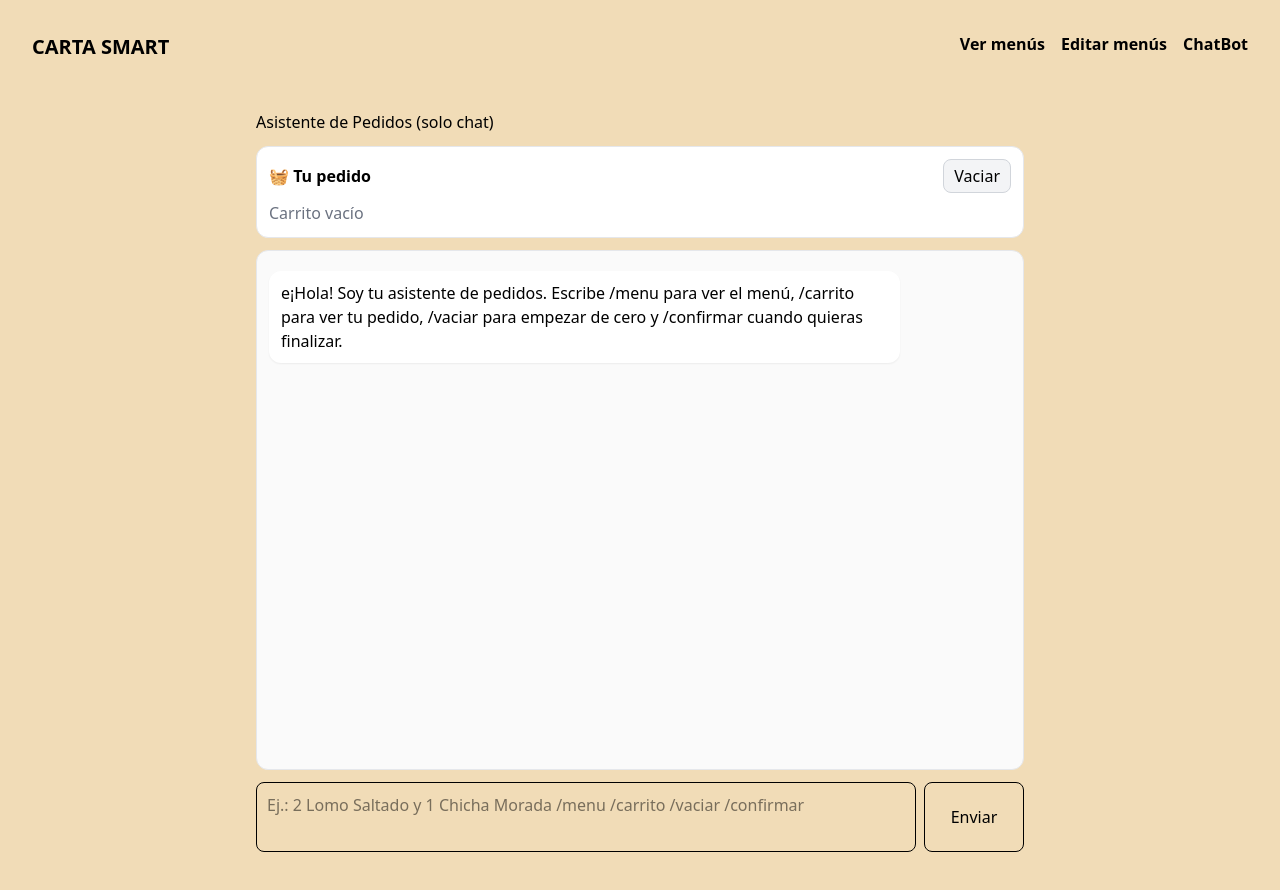
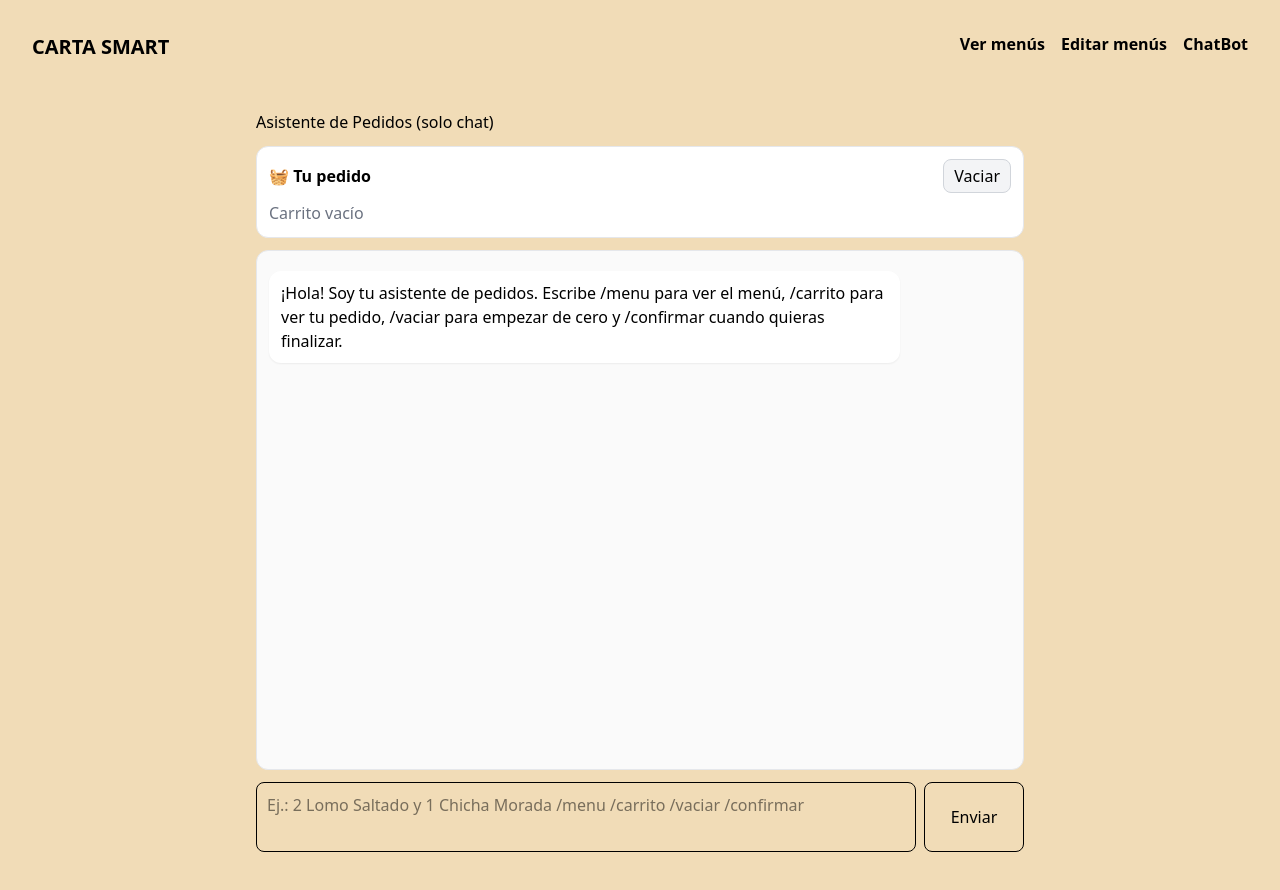
Before and after one commit to MolinoRest/front-carta-smart, a Next.js app: page /chat-bot in a window 1280 px wide. Shown: the top 890 px of the page. Built offline with nearby package versions, Linux system fonts and the light colour scheme.

Commit message:
refactor: removing e

```diff
--- a/src/views/chatBotView/index.tsx
+++ b/src/views/chatBotView/index.tsx
@@ -139,14 +139,14 @@ export default function ChatBotView() {
       return Array.isArray(p) ? p : [p];
     };
 
-    try { return toArr(raw.trim()); } catch {}
-    try { return toArr(norm(raw.trim())); } catch {}
+    try { return toArr(raw.trim()); } catch { }
+    try { return toArr(norm(raw.trim())); } catch { }
 
     const out: Action[] = [];
     for (const line of raw.split(/\r?\n/)) {
       const l = line.trim(); if (!l) continue;
-      try { out.push(...toArr(l)); continue; } catch {}
-      try { out.push(...toArr(norm(l))); } catch {}
+      try { out.push(...toArr(l)); continue; } catch { }
+      try { out.push(...toArr(norm(l))); } catch { }
     }
     return out;
   }
@@ -219,13 +219,13 @@ export default function ChatBotView() {
         const p = JSON.parse(x);
         return Array.isArray(p) ? p : [p];
       };
-      try { return tryParse(s); } catch {}
-      try { return tryParse(normalize(s)); } catch {}
+      try { return tryParse(s); } catch { }
+      try { return tryParse(normalize(s)); } catch { }
       const out: any[] = [];
       for (const line of s.split(/\r?\n/)) {
         const l = line.trim(); if (!l) continue;
-        try { out.push(JSON.parse(l)); continue; } catch {}
-        try { out.push(JSON.parse(normalize(l))); } catch {}
+        try { out.push(JSON.parse(l)); continue; } catch { }
+        try { out.push(JSON.parse(normalize(l))); } catch { }
       }
       return out;
     };
@@ -484,7 +484,7 @@ export default function ChatBotView() {
       const orderParsed = parseActions(orderRaw);
       const pendingRaw = extractFence(reply, "pending");
       const pendingParsed = parseActions(pendingRaw);
-      console.log("RESPUESTA" , reply);
+      console.log("RESPUESTA", reply);
       console.log("LLM_ORDER_RAW:", orderRaw);
       console.log("LLM_ORDER_PARSED:", orderParsed);
       console.log("LLM_PENDING_RAW:", pendingRaw);
@@ -575,7 +575,7 @@ export default function ChatBotView() {
                 maxWidth: "85%", padding: "10px 12px", borderRadius: 12, whiteSpace: "pre-wrap",
                 background: m.role === "user" ? "#2563eb" : "white", color: m.role === "user" ? "white" : "black",
                 boxShadow: "0 1px 2px rgba(0,0,0,0.06)"
-              }}>e
+              }}>
                 {m.content}
               </div>
             </div>
```
